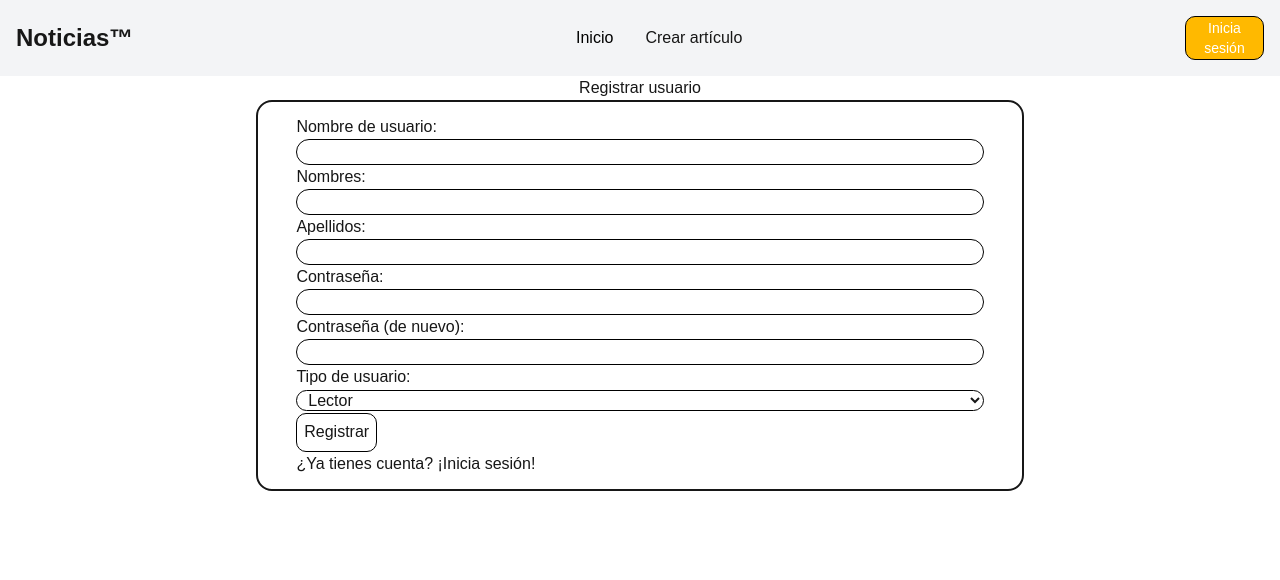
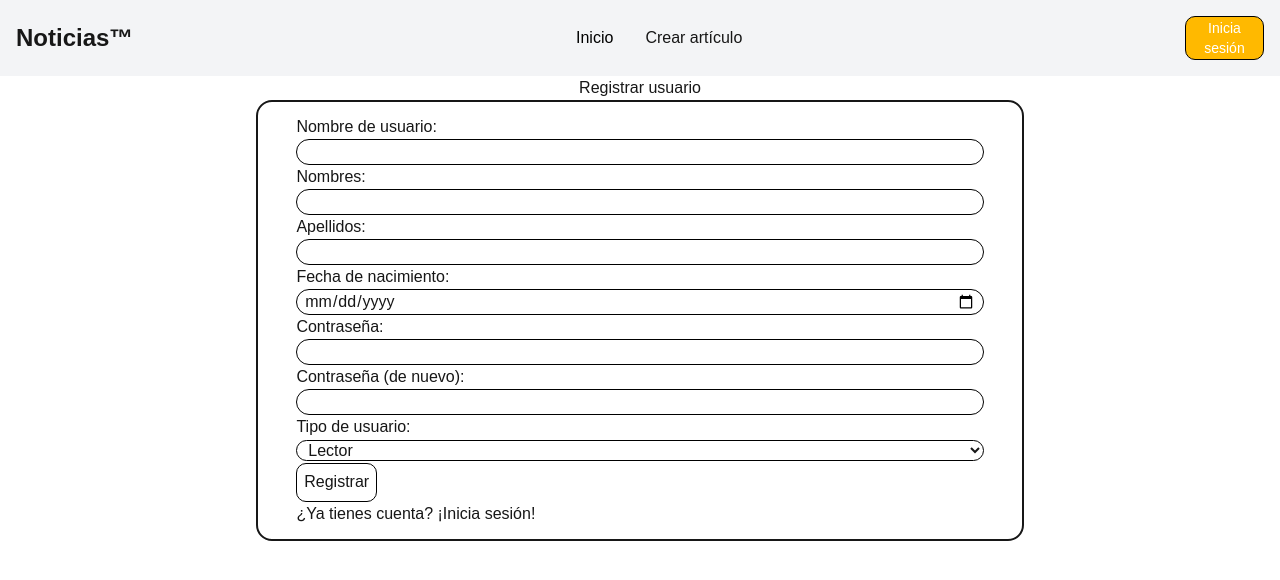
Before and after one commit to Luna-Hazuki2006/laboratorio-reactjs, a Next.js app: page /register in a window 1280 px wide. Shown: the top 580 px of the page. Built offline with nearby package versions, Linux system fonts and the light colour scheme.

Commit message:
Con iniciado de sesión y registro de usuario completados

```diff
--- a/src/app/(views)/login/page.tsx
+++ b/src/app/(views)/login/page.tsx
@@ -1,25 +1,52 @@
 "use client"
 
 import { useRouter } from "next/navigation";
-import { FormEvent } from "react";
+import { FormEvent, useState } from "react";
 import { storeUser } from "@lib/cookies";
 
 export default function Login() {
     const router = useRouter()
+    const [message, setMessage] = useState('')
 
     async function handleSubmit(event: FormEvent<HTMLFormElement>) {
         event.preventDefault()
+        const formData = new FormData(event.currentTarget)
+        const nombre_usuario = formData.get('nombre_usuario')?.toString()!
+        const contraseña = formData.get('contraseña')?.toString()!
+        try {
+            const res = await fetch('/api/user?' + new URLSearchParams({
+                username: nombre_usuario,
+                password: contraseña
+            }), {
+                method: 'GET',
+                headers: {
+                    'Content-Type': 'application/json'
+                },
+                // body: JSON.stringify({
+                //     username: nombre_usuario,
+                //     password: contraseña
+                // })
+            });
 
-        const formData = new FormData(event.currentTarget)
-        const nombre_usuario = formData.get('nombre_usuario')
-        const contraseña = formData.get('contraseña')
-        await storeUser(JSON.stringify({'nombre_usuario': nombre_usuario, 'contraseña': contraseña}))
-        router.push('/')
+            const data = await res.json();
+            if (data.success) {
+                console.log(data.data);
+                setMessage('Has iniciado sesión correctamente');
+                await storeUser(JSON.stringify(data.data))
+                router.push('/')
+            } else {
+                setMessage('Error: ' + data.message);
+            }
+        } catch (error) {
+            console.log('Error al iniciar sesión', error);
+            setMessage('Error al iniciar sesión');
+        }
     }
 
     return (
         <main>
             <h1 className="text-center">Iniciar sesión</h1>
+            {message && <p>{message}</p>}
             <div className="rounded-2xl border-2 formulario">
                 <form onSubmit={handleSubmit}>
                     <label htmlFor="nombre_usuario">Nombre de usuario: </label>
--- a/src/app/(views)/register/page.tsx
+++ b/src/app/(views)/register/page.tsx
@@ -1,25 +1,99 @@
+'use client';
+
+import { useRouter } from 'next/navigation';
+import { DetailedHTMLProps, ReactEventHandler, SelectHTMLAttributes, useState } from 'react';
+
 export default function Register() {
+
+    const empty_user = {
+        username: '',
+        firstName: '',
+        lastName: '',
+        password: '',
+        password_again: '',
+        userType: '',
+        dateOfBirth: ''
+    }
+
+    const [message, setMessage] = useState('');
+    const [form, setForm] = useState(empty_user);
+    const router = useRouter()
+
+    const handleChange = (e: React.ChangeEvent<HTMLInputElement | HTMLTextAreaElement | HTMLSelectElement>) => {
+        setForm({
+            ...form,
+            [e.target.name]: e.target.value
+        });
+    };
+
+    const handleSubmit = async (e: React.FormEvent) => {
+        e.preventDefault();
+        const formulario = e.target as HTMLFormElement
+        const datos = new FormData(formulario);
+        setMessage('Registando usuario');
+        if (datos.get('password') != datos.get('password_again')) {
+            setMessage('Las contraseñas deben ser iguales')
+            setForm(empty_user)
+            return
+        }
+        console.log(form);
+
+        try {
+            const res = await fetch('/api/user', {
+                method: 'POST',
+                headers: {
+                    'Content-Type': 'application/json'
+                },
+                body: JSON.stringify({
+                    username: datos.get('username'),
+                    firstName: datos.get('firstName'),
+                    lastName: datos.get('lastName'),
+                    password: btoa(datos.get('password')?.toString()!),
+                    dateOfBirth: datos.get('dateOfBirth'),
+                    userType: datos.get('userType')
+                })
+            });
+
+            const data = await res.json();
+
+            if (data.success) {
+                setMessage('Usuario registrado exitosamente');
+                setForm(empty_user);
+                router.push('/login')
+            } else {
+                setMessage('Error: ' + data.message);
+            }
+        } catch (error) {
+            console.log('Error registrando al usuario', error);
+            setMessage('Error al registrar al usuario');
+        }
+    };
+
     return (
         <main>
             <h1 className="text-center">Registrar usuario</h1>
+            {message && <p>{message}</p>}
             <div className="rounded-2xl border-2 formulario">
-                <form action="">
-                    <label htmlFor="nombre_usuario">Nombre de usuario: </label>
-                    <input type="text" name="nombre_usuario" id="nombre_usuario" required />
+                <form onSubmit={handleSubmit}>
+                    <label htmlFor="username">Nombre de usuario: </label>
+                    <input type="text" name="username" id="username" onChange={handleChange} required />
                     <br />
-                    <label htmlFor="nombres">Nombres: </label>
-                    <input type="text" name="nombres" id="nombres" required />
+                    <label htmlFor="firstName">Nombres: </label>
+                    <input type="text" name="firstName" id="firstName" onChange={handleChange} required />
                     <br />
-                    <label htmlFor="apellidos">Apellidos: </label>
-                    <input type="text" name="apellidos" id="apellidos" required />
+                    <label htmlFor="lastName">Apellidos: </label>
+                    <input type="text" name="lastName" id="lastName" onChange={handleChange} required />
                     <br />
-                    <label htmlFor="contraseña">Contraseña: </label>
-                    <input type="password" name="contraseña" id="contraseña" required />
+                    <label htmlFor="dateOfBirth">Fecha de nacimiento: </label>
+                    <input type="date" name="dateOfBirth" id="dateOfBirth" onChange={handleChange} required />
                     <br />
-                    <label htmlFor="contraseña_repetida">Contraseña (de nuevo): </label>
-                    <input type="password" name="contraseña_repetida" id="contraseña_repetida" required />
-                    <label htmlFor="tipo">Tipo de usuario: </label>
-                    <select name="tipo" id="tipo">
+                    <label htmlFor="password">Contraseña: </label>
+                    <input type="password" name="password" id="password" onChange={handleChange} required />
+                    <br />
+                    <label htmlFor="password_again">Contraseña (de nuevo): </label>
+                    <input type="password" name="password_again" id="password_again" onChange={handleChange} required />
+                    <label htmlFor="userType">Tipo de usuario: </label>
+                    <select name="userType" id="userType" required>
                         <option value="lector">Lector</option>
                         <option value="autor">Autor</option>
                     </select>
--- a/src/app/api/user/route.ts
+++ b/src/app/api/user/route.ts
@@ -1,24 +1,29 @@
-import { NextResponse } from "next/server";
+import { NextRequest, NextResponse } from "next/server";
 import dbConnect from '@lib/mongodb';
 import User from '@models/user';
 import { IUser } from '@/types/user';
 
-
-export async function GET(username : string, password : string) {
+export async function GET(req : NextRequest, res : NextResponse) {
     await dbConnect();
+    const username = req.nextUrl.searchParams.get('username');
+    const password = req.nextUrl.searchParams.get('password')
+    // const { page, limit } = query;
+    // const { username, password } = useParams()
     try {
-        const user: IUser = await User.findOne({'username': username, 'password': password})!;
-        return NextResponse.json({ success: true, data: user }, { status: 200 });
+        const user: IUser[] = await User.find({'username': username, 'password': btoa(password as string)});
+        if (user.length == 0) return NextResponse.json({ success: false, message: "El usuario no existe" },{ status: 400 });
+        return NextResponse.json({ success: true, data: user[0] }, { status: 200 });
     } catch (error: unknown) {
         return NextResponse.json({ success: false, message: (error as Error).message || "Error unknown" },{ status: 400 });
     }
 }
 
-// create article
 export async function POST(request: Request) {
     await dbConnect();
     try {
         const articleBody = await request.json();
+        const users: IUser[] = await User.find({'username': articleBody.username})
+        if (users.length != 0) return NextResponse.json({ success: false, message: 'El usuario ya existe' }, { status: 400 });
         const user: IUser = await User.create(articleBody);
         return NextResponse.json({ success: true, data: user }, { status: 200 });
     } catch (error) {
--- a/src/app/page.tsx
+++ b/src/app/page.tsx
@@ -14,6 +14,7 @@ export default function CommentsPage() {
     const [articleId, setArticleId] = useState('');
     const [loading, setLoading] = useState(false);
     const [user, setUser] = useState(true)
+
 
     const fetchComments = async () => {
         setLoading(true);
--- a/src/models/user.ts
+++ b/src/models/user.ts
@@ -4,9 +4,10 @@ import mongoose, { Schema, Document } from "mongoose";
 export interface IUserDoc extends Document {
     username: string;
     password: string;
-    userType: number;
+    userType: string;
     firstName: string;
     lastName: string;
+    dateOfBirth: string;
 }
 
 // mongoose schema
@@ -14,9 +15,10 @@ const userSchema = new Schema<IUserDoc>(
     {
         username: { type: String, required: true },
         password: { type: String, required: true },
-        userType: { type: Number, required: true },
+        userType: { type: String, required: true },
         firstName: { type: String, required: true },
         lastName: { type: String, required: true },
+        dateOfBirth: { type: String, required: true }
     },
     { timestamps: true }
 );
--- a/src/types/user.ts
+++ b/src/types/user.ts
@@ -1,11 +1,11 @@
 export interface IUser {
     _id?: string;
     username: string;
-    content: string;
     firstName: string;
     lastName: string;
     password: string;
     dateOfBirth: string;
+    userType: string;
     createdAt?: string;
     updatedAt?: string;
 }
```
Also changed, not shown: src/app/(views)/article/[id]/page.tsx (indentation only), src/app/(views)/article/create/page.tsx (indentation only).
